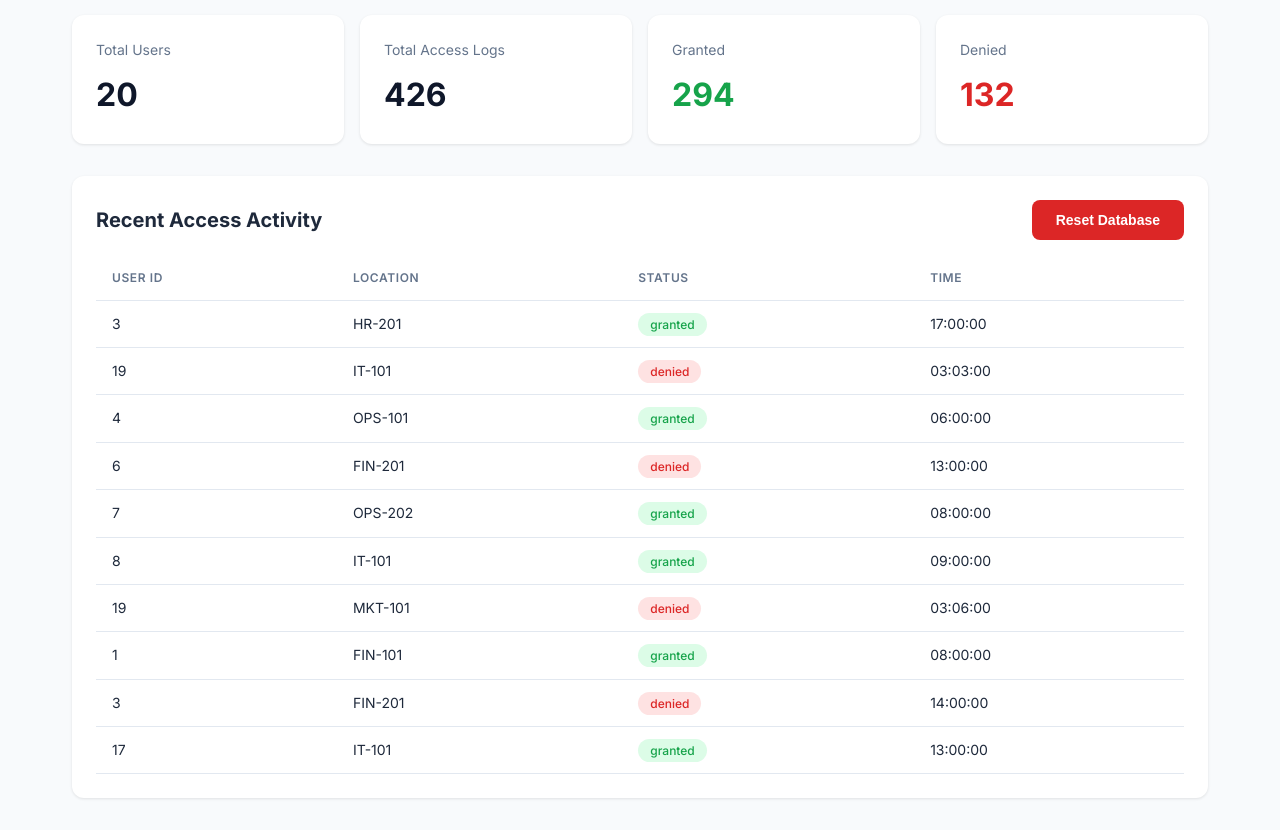
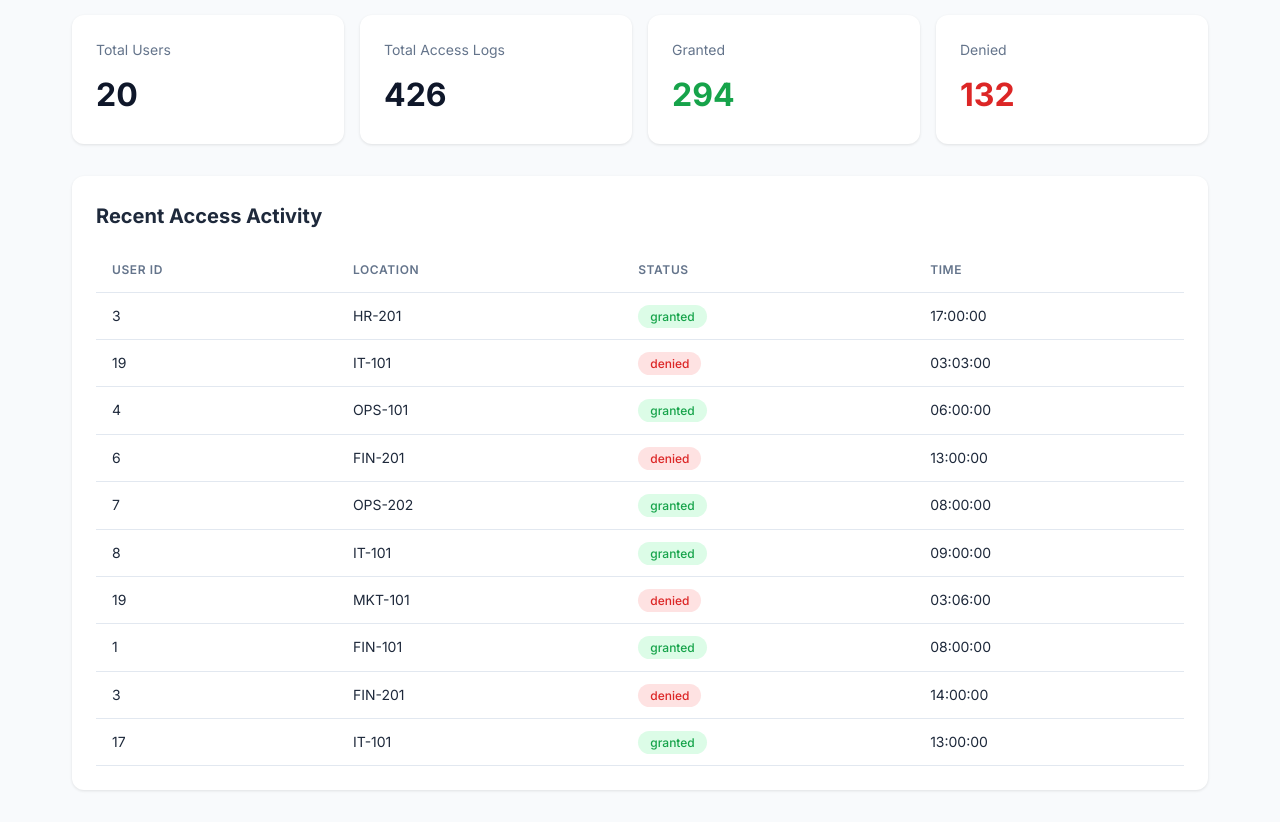
Before and after one commit to kkalevtech/AI-Access-Control-System, a Flask app: page /dashboard in a window 1280 px wide. Shown: the part 159-989 px from the top of the page. After the commit the page ends 951 px from the top, so only its background shows below. Run offline with Flask 2, Linux system fonts and the light colour scheme.

Commit message:
feat: removed "reset database" btn

```diff
--- a/templates/dashboard.html
+++ b/templates/dashboard.html
@@ -26,12 +26,7 @@
 </div>
 
 <div class="card">
-    <div style="display: flex; justify-content: space-between; align-items: center; margin-bottom: 1rem;">
-        <h2 style="font-size: 1.25rem;">Recent Access Activity</h2>
-        <form method="post" action="{{ url_for('reset_db') }}" id="resetForm">
-            <button type="submit" class="btn btn-danger" onclick="resetDb(event)">Reset Database</button>
-        </form>
-    </div>
+    <h2 style="font-size: 1.25rem; margin-bottom: 1rem;">Recent Access Activity</h2>
     <table>
         <thead>
             <tr>
@@ -53,24 +48,4 @@
         </tbody>
     </table>
 </div>
-
-<script>
-async function resetDb(e) {
-    e.preventDefault();
-    if (!confirm('Reset database with new random data?')) return;
-
-    const form = document.getElementById('resetForm');
-    const fd = new FormData(form);
-
-    try {
-        const resp = await fetch('/reset-db', { method: 'POST', body: fd });
-        const data = await resp.json();
-        if (data.status === 'success') {
-            location.reload();
-        }
-    } catch(err) {
-        alert('Error: ' + err);
-    }
-}
-</script>
 {% endblock %}
```
